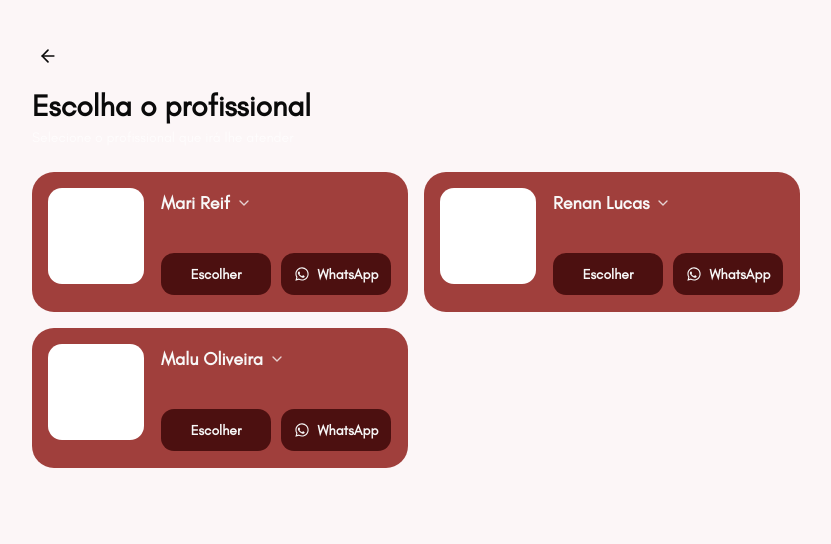
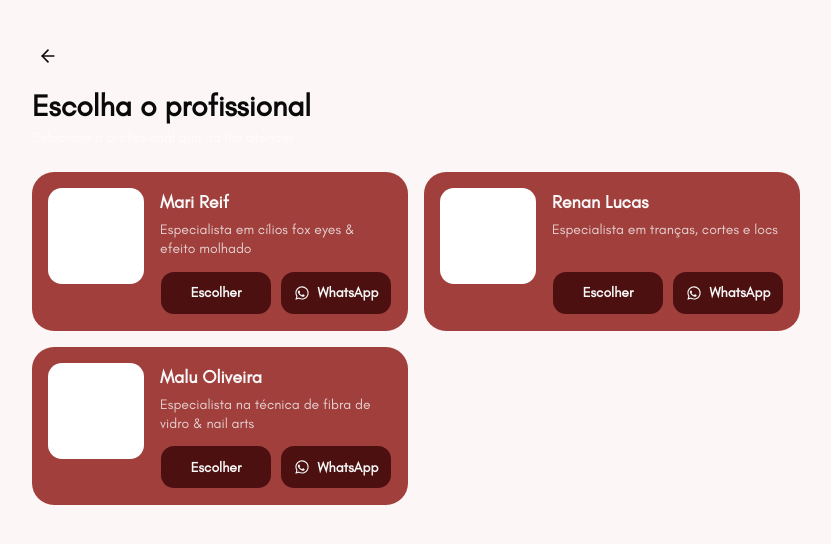
Before and after one commit to AnaVolkmannn/agendareif-frontend, a Next.js app: page /pages/professional in a window 1280 px wide. Shown: the top 544 px of the page, without its empty margins (224-1055 px from the left). Built offline with nearby package versions, Linux system fonts and the light colour scheme.

Commit message:
fix: show description when selecting professionals

```diff
--- a/components/sections/professional/professional-card.tsx
+++ b/components/sections/professional/professional-card.tsx
@@ -1,10 +1,6 @@
 "use client";
 
-import { useState } from "react";
-import { ChevronDown } from "lucide-react";
-
 import { Button } from "@/components/ui/button";
-import { cn } from "@/lib/utils";
 import type { Profissional } from "@/types/profissional";
 
 interface ProfessionalCardProps {
@@ -18,8 +14,6 @@ function buildWhatsappLink(whatsapp: string) {
 }
 
 export function ProfessionalCard({ profissional, onEscolher }: ProfessionalCardProps) {
-  const [expandido, setExpandido] = useState(false);
-
   return (
     <article className="flex h-full min-h-[132px] gap-4 rounded-3xl bg-secondary p-4 text-secondary-foreground md:min-h-[140px]">
       <div className="h-[78px] w-[78px] shrink-0 overflow-hidden rounded-xl bg-white md:h-24 md:w-24">
@@ -34,32 +28,11 @@ export function ProfessionalCard({ profissional, onEscolher }: ProfessionalCardP
       </div>
 
       <div className="flex min-w-0 flex-1 flex-col">
-        <Button
-          type="button"
-          variant="ghost"
-          onClick={() => setExpandido((atual) => !atual)}
-          aria-expanded={expandido}
-          className="h-auto w-fit justify-start gap-1.5 p-0 hover:bg-transparent"
-        >
-          <h2 className="font-glacial text-base font-bold md:text-lg">{profissional.nome}</h2>
-          <ChevronDown
-            className={cn(
-              "size-4 shrink-0 text-secondary-foreground/80 transition-transform",
-              expandido && "rotate-180"
-            )}
-          />
-        </Button>
+        <h2 className="font-glacial text-base font-bold md:text-lg">{profissional.nome}</h2>
 
-        <div
-          className={cn(
-            "grid transition-all duration-200 ease-out",
-            expandido ? "mb-3 mt-1 grid-rows-[1fr] opacity-100" : "grid-rows-[0fr] opacity-0"
-          )}
-        >
-          <p className="overflow-hidden text-[13px] leading-snug text-secondary-foreground/80 md:text-sm">
-            {profissional.especialidade}
-          </p>
-        </div>
+        <p className="mb-3 mt-1 text-[13px] leading-snug text-secondary-foreground/80 md:text-sm">
+          {profissional.especialidade}
+        </p>
 
         <div className="mt-auto flex flex-col gap-2 sm:flex-row">
           <Button
```
